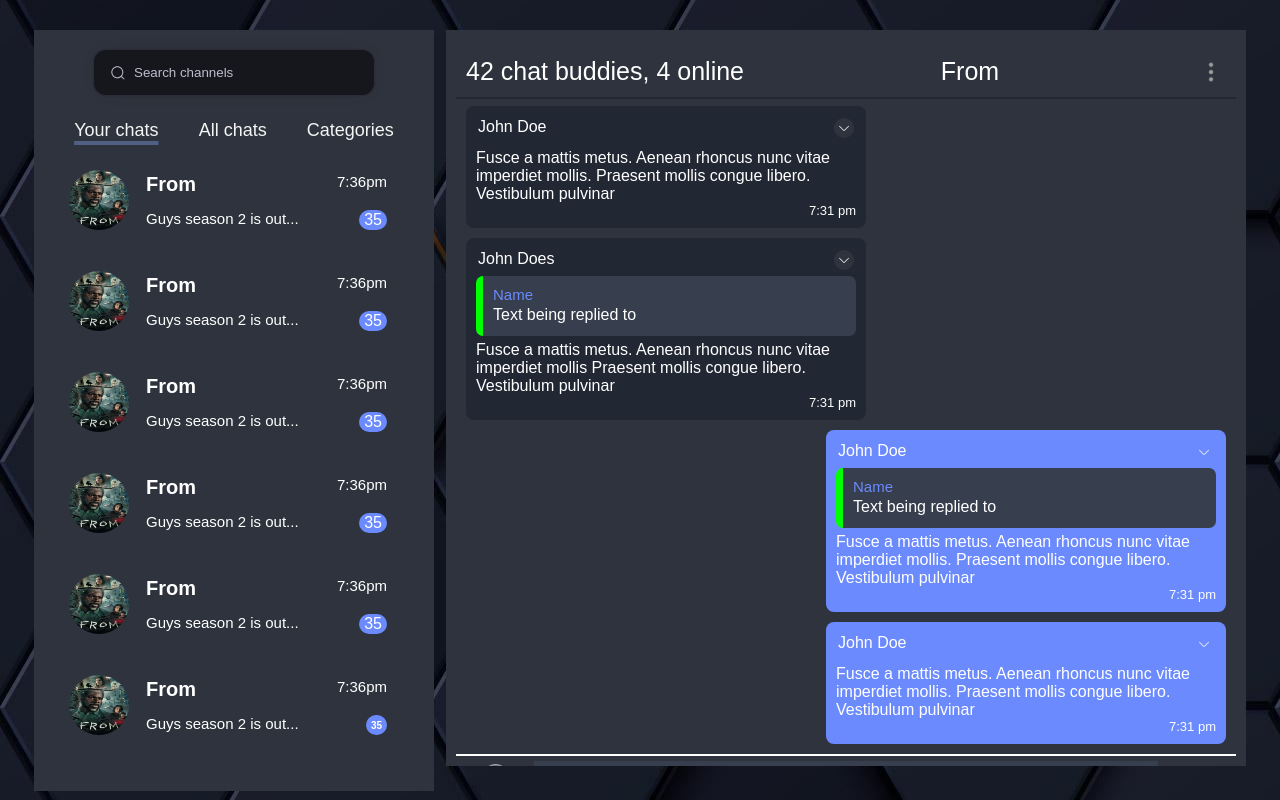
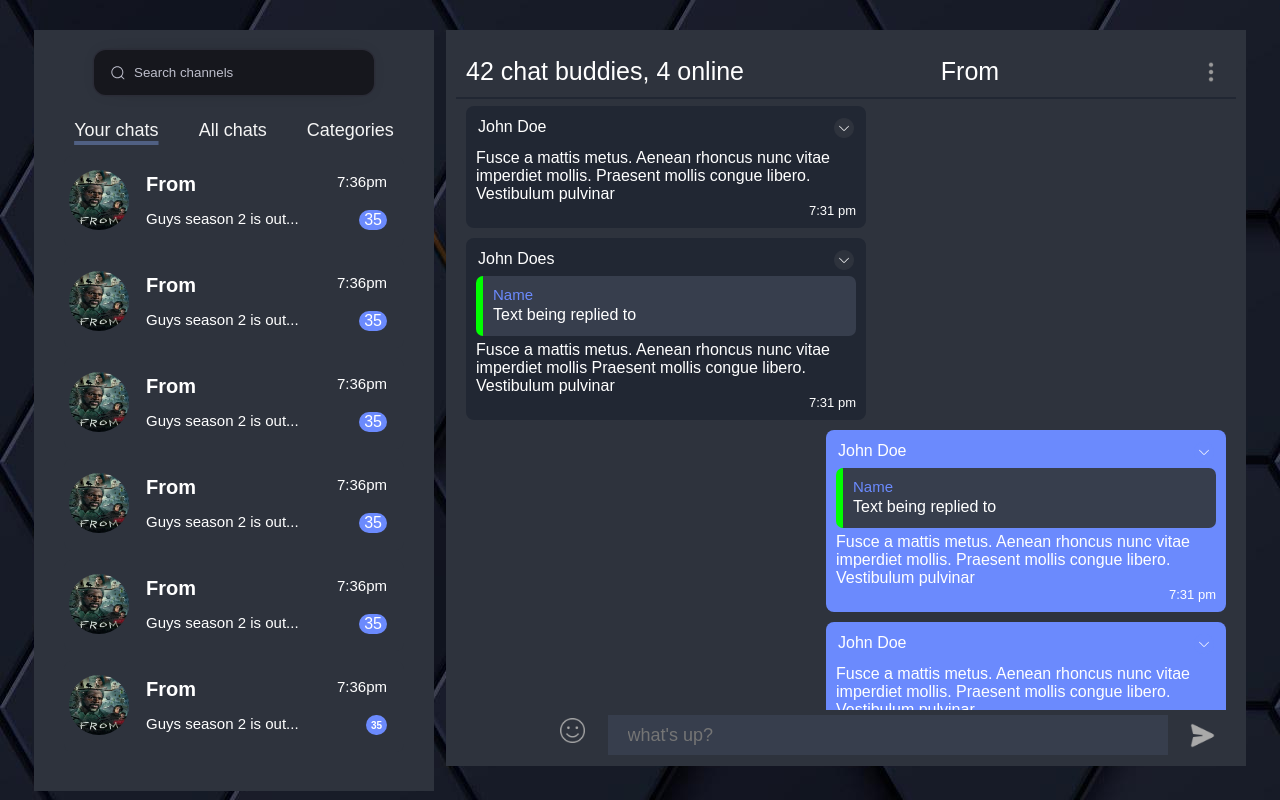
Before and after one commit to Omwamii/movie-chat, a React (Create React App) app in the folder client/: page / in a window 1280 px wide. Built offline with nearby package versions, Linux system fonts and the light colour scheme.

Commit message:
fixed position for emoji picker:

```diff
--- a/client/src/assets/styles/App.css
+++ b/client/src/assets/styles/App.css
@@ -5,6 +5,7 @@
 body {
   background-image: url('../images/hex-background.jpg');
   font-family: "Kodchasan", sans-serif;
+  margin: 0;
 }
 
 /* Scrollbar styles */
@@ -182,7 +183,7 @@ a:hover {
 
 .chat-input {
   margin-bottom: 0;
-  /* font-size: 30px; */
+  font-size: 18px;
 }
 
 .emoji-picker {
@@ -191,11 +192,20 @@ a:hover {
 }
 
 .emoji-picker-div {
-  border: 1px solid white;
+  /* border: 1px solid white; */
+  display: flex;
+  justify-content: center;
 }
 
 .emoji-input-section {
-  /* position: fixed; */
+  position: fixed; /* Makes it fixed */
+  bottom: 5%;       /* Anchors it to the bottom */
+  left: 42%;         /* Anchors it to the left */
+  width: 100%;     /* Stretches it across the screen */
+  z-index: 10;     /* Ensures it stays above other elements */
+  /* box-shadow: 0 -2px 5px rgba(0, 0, 0, 0.1); Optional: Adds a shadow for distinction */
+  /* border: 1px solid white; */
+  width: 700px;
 }
 
 .chat {
--- a/client/src/components/MessageInput.js
+++ b/client/src/components/MessageInput.js
@@ -14,15 +14,24 @@ function MessageInput() {
         setInputValue((prev) => prev + emoji.native); // Append emoji to input value
     };
 
+    const handleClickedOutside = () => {
+        // hide the picker on clicking outside
+    }
+
     return (
         <div className="emoji-input-section">
             <div className="emoji-picker-div">
                 {showPicker && (
                         <Picker
+                            perLine={20}
                             data={data}
                             onEmojiSelect={handleEmojiSelect}
+                            onClickOutside={handleClickedOutside}
                             theme="dark"
-                            className="emoji-picker"
+                            style={{
+                                width: "500px",
+                                border: "3px solid red"
+                            }}
                         />
                     )}
             </div>
```
